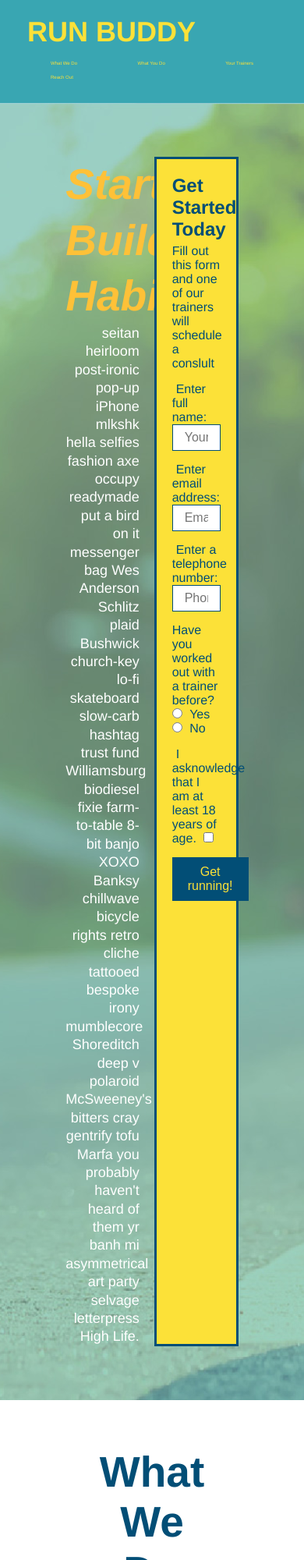
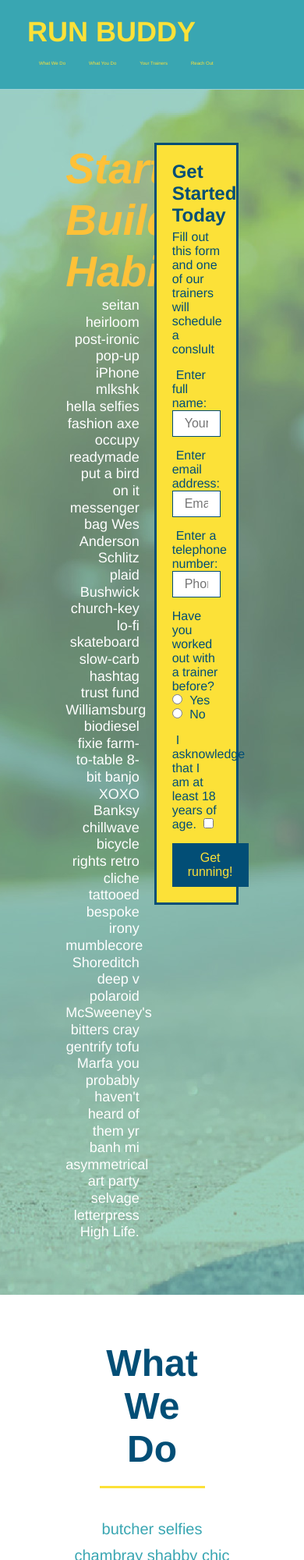
Before and after one commit to Joey-Ramos/run-buddy, a plain HTML site: page index.html in a window 390 px wide. Shown: the top 2000 px of the page at 78% size. Drawn offline with Linux system fonts and the light colour scheme.

Commit message:
add media queries

```diff
--- a/assets/css/style.css
+++ b/assets/css/style.css
@@ -39,7 +39,7 @@ header nav ul {
     list-style: none;
 }
 header nav ul li a {
-    margin: 0 30px;
+    padding: 10px 15px;
     font-weight: lighter;
     font-size: 1.55vw;
 }
@@ -74,6 +74,7 @@ section {
     display: flex;
     justify-content: center;
     flex-wrap: wrap;
+    align-items: flex-start;
 }
 .hero-cta {
     width: 35%;
@@ -81,7 +82,7 @@ section {
     margin: 3.5%;
     color: #fff;
     font-size: 18px;
-    line-height: 1.3;
+    line-height: 1.2;
 }
 .hero-cta h2 {
     font-style: italic;
@@ -127,7 +128,7 @@ section {
 /* Step Section Start */
 
 .section-title {
-    font-size: 55px;
+    font-size: 48px;
     color: #024e76;
     border-bottom: 3px solid;
     padding-bottom: 20px;
@@ -297,3 +298,24 @@ section {
 .flex-row {
     display: flex;
 }
+/* MEDIA QUERY FOR SMALLER DESKTOP SCREENS AND SMALLER */
+@media screen and (max-width: 980px) {
+    header h1 a {
+        /* this will be applie on any screen smaller than 980px*/
+    }
+}
+
+/* MEDIA QUERY FOR TABLETS AND SMALLER */
+@media screen and (max-width: 768px) {
+    header h1 {
+        /* this will be applied on any screen between 768px and 575px */
+
+    }
+}
+
+/* MEDIA QUERY FOR MOBILE PHONES AND SMALLER */
+@media screen and (max-width: 575px) {
+    header h1 {
+        /* this well be applied on any screen smaller tha 575px */
+    }
+}
--- a/index.html
+++ b/index.html
@@ -3,6 +3,7 @@
     <head>
         <link rel="stylesheet" href="./assets/css/style.css" />
         <meta charset="UTF-*" />
+        <meta name="viewport" content="width=device-width , initial-scale=1.0">
         <title>Run Buddy</title>
     </head>
     <body>
```
